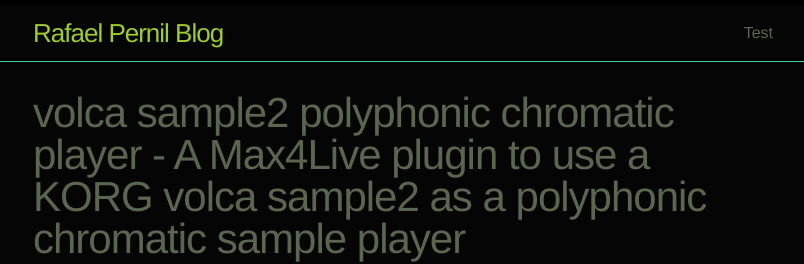
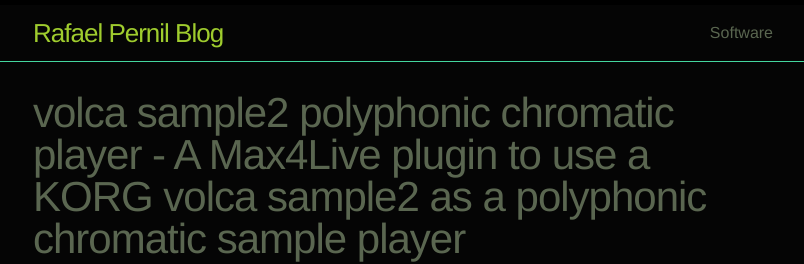
Before and after one commit to rafaelpernil2/blog-en, a Jekyll site: the page built from _posts/2022-05-22-polyvolcaweb.markdown, in a window 1280 px wide and 900 px high. Shown: the top 264 px of the window, without its empty margins (237-1041 px from the left). Built offline with Jekyll 4.4.1, drawn with Linux system fonts in a browser that asks for light colours.

Commit message:
Updated Software

```diff
--- a/software.markdown
+++ b/software.markdown
@@ -1,6 +1,6 @@
 ---
-title: Test
+title: Software
 date: 2022-05-22 00:59:00 +02:00
 ---
 
-This is a test
+Here I talk about software
```
